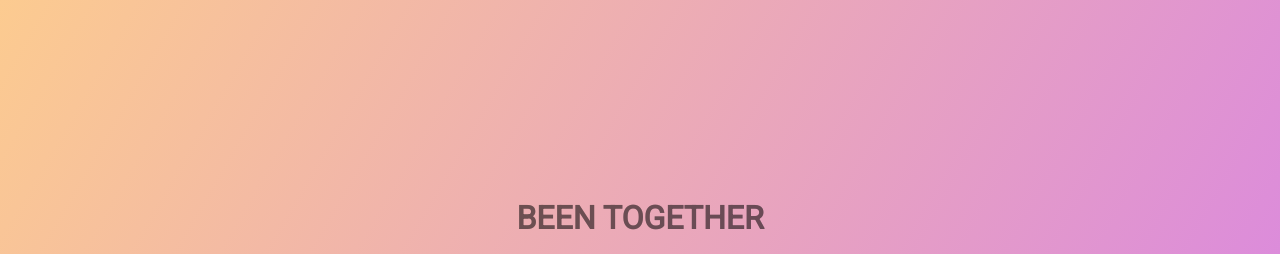
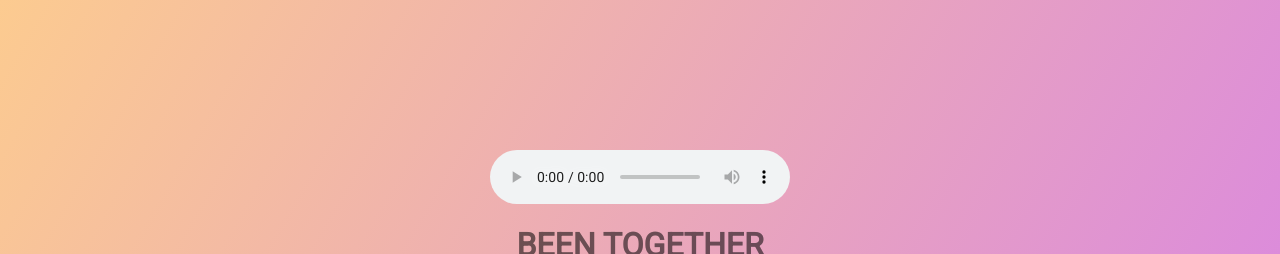
Before and after one commit to anhoang95/anhoang95.github.io, a plain HTML site: page index.html in a window 1280 px wide. Shown: the top 254 px of the page. Drawn offline with Linux system fonts and the light colour scheme.

Commit message:
Update index.html

```diff
--- a/index.html
+++ b/index.html
@@ -10,7 +10,7 @@
   <title>BEEN TOGETHER</title>
 </head>
 <body>
-  <audio preload="auto"autoplay loop>
+  <audio preload="auto" controls autoplay loop>
     <source src="./aud/cuoithoi.mp3" type="audio/mp3">
   </audio>
   <h1 class="title">BEEN TOGETHER</h1>
```
